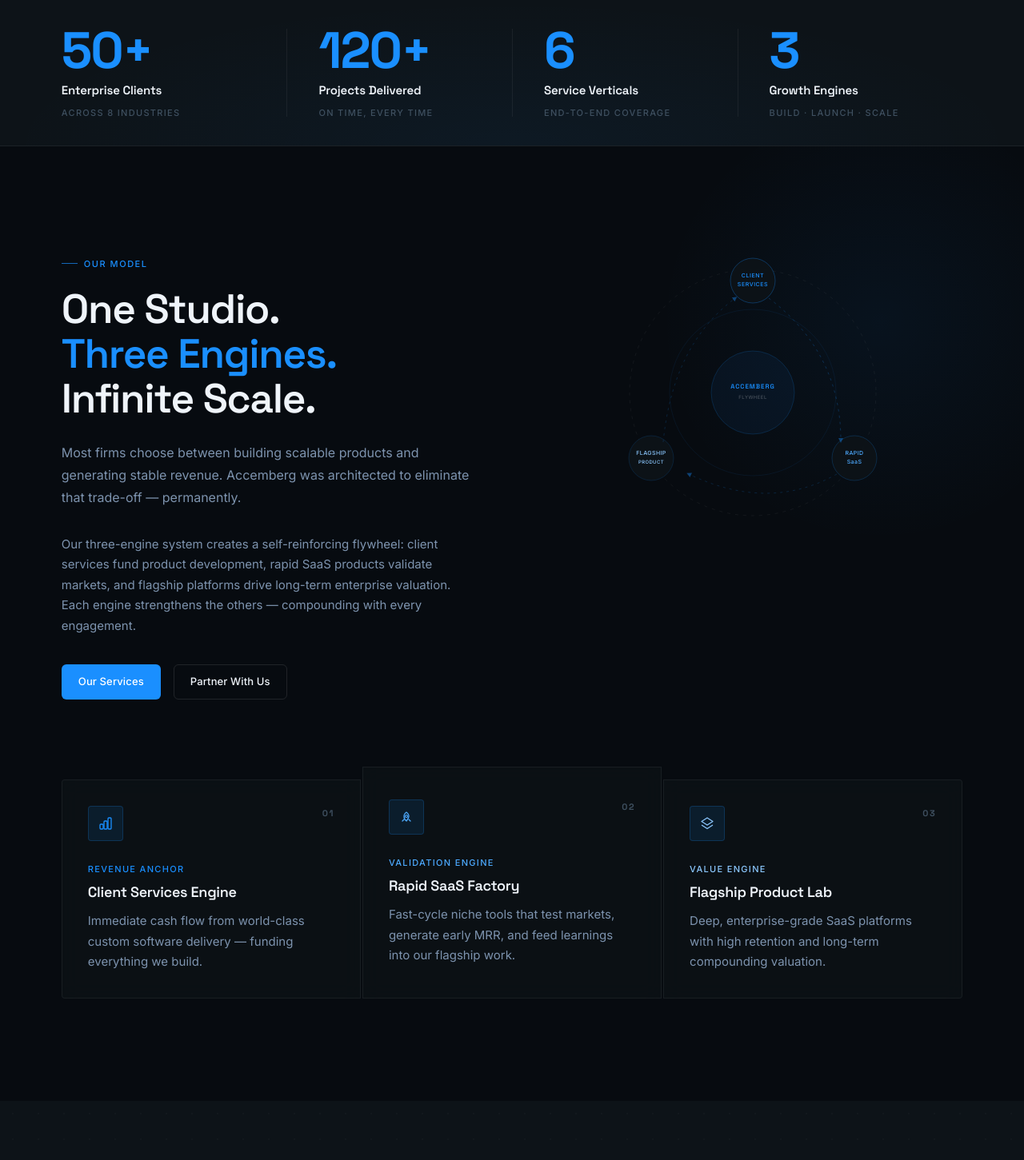
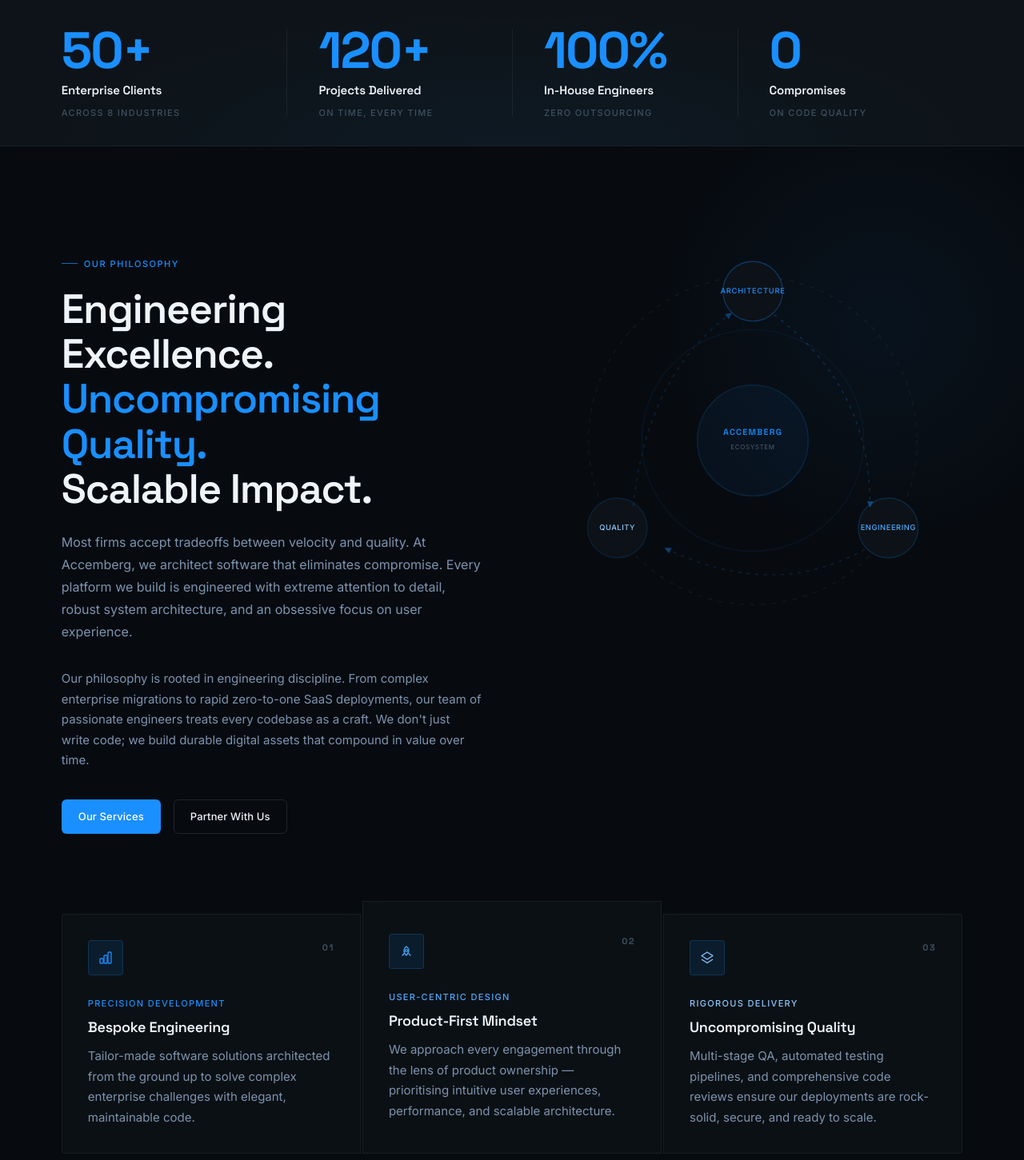
Before and after one commit to AccembergGroup/Company_Website, a Next.js app: page / in a window 1280 px wide. Shown: the part 1099-2550 px from the top of the page at 80% size. Built offline with nearby package versions, Linux system fonts and the light colour scheme.

Commit message:
UI Fixes

```diff
--- a/src/components/About.js
+++ b/src/components/About.js
@@ -5,25 +5,25 @@
 const ENGINES = [
   {
     num: '01',
-    title: 'Client Services Engine',
-    role: 'Revenue Anchor',
-    desc: 'Immediate cash flow from world-class custom software delivery — funding everything we build.',
+    title: 'Bespoke Engineering',
+    role: 'Precision Development',
+    desc: 'Tailor-made software solutions architected from the ground up to solve complex enterprise challenges with elegant, maintainable code.',
     color: 'var(--accent)',
     icon: <BuildIcon />,
   },
   {
     num: '02',
-    title: 'Rapid SaaS Factory',
-    role: 'Validation Engine',
-    desc: 'Fast-cycle niche tools that test markets, generate early MRR, and feed learnings into our flagship work.',
+    title: 'Product-First Mindset',
+    role: 'User-Centric Design',
+    desc: 'We approach every engagement through the lens of product ownership — prioritising intuitive user experiences, performance, and scalable architecture.',
     color: '#4DAAFF',
     icon: <RocketIcon />,
   },
   {
     num: '03',
-    title: 'Flagship Product Lab',
-    role: 'Value Engine',
-    desc: 'Deep, enterprise-grade SaaS platforms with high retention and long-term compounding valuation.',
+    title: 'Uncompromising Quality',
+    role: 'Rigorous Delivery',
+    desc: 'Multi-stage QA, automated testing pipelines, and comprehensive code reviews ensure our deployments are rock-solid, secure, and ready to scale.',
     color: '#8CC8FF',
     icon: <LayersIcon />,
   },
@@ -84,21 +84,17 @@
         >
           {/* Left — Text */}
           <div>
-            <div className="section-label reveal">Our Model</div>
+            <div className="section-label reveal">Our Philosophy</div>
             <h2 className="text-h2 reveal" style={{ marginBottom: 24 }}>
-              One Studio.<br />
-              <span style={{ color: 'var(--accent)' }}>Three Engines.</span><br />
-              Infinite Scale.
+              Engineering Excellence.<br />
+              <span style={{ color: 'var(--accent)' }}>Uncompromising Quality.</span><br />
+              Scalable Impact.
             </h2>
             <p className="text-body-lg reveal" style={{ marginBottom: 32 }}>
-              Most firms choose between building scalable products and generating stable revenue.
-              Accemberg was architected to eliminate that trade-off — permanently.
+              Most firms accept tradeoffs between velocity and quality. At Accemberg, we architect software that eliminates compromise. Every platform we build is engineered with extreme attention to detail, robust system architecture, and an obsessive focus on user experience.
             </p>
             <p className="text-body reveal" style={{ marginBottom: 36 }}>
-              Our three-engine system creates a self-reinforcing flywheel: client services fund
-              product development, rapid SaaS products validate markets, and flagship platforms
-              drive long-term enterprise valuation. Each engine strengthens the others —
-              compounding with every engagement.
+              Our philosophy is rooted in engineering discipline. From complex enterprise migrations to rapid zero-to-one SaaS deployments, our team of passionate engineers treats every codebase as a craft. We don't just write code; we build durable digital assets that compound in value over time.
             </p>
             <div style={{ display: 'flex', gap: 16, flexWrap: 'wrap' }} className="reveal">
               <a href="#services" className="btn btn-primary btn-sm">
@@ -118,7 +114,7 @@
               display: 'flex',
               alignItems: 'center',
               justifyContent: 'center',
-              minHeight: 340,
+              minHeight: 480,
             }}
           >
             <FlywheelDiagram />
@@ -200,7 +196,7 @@
 /* ── Flywheel SVG Diagram ───────────────────────────────── */
 function FlywheelDiagram() {
   return (
-    <div style={{ position: 'relative', width: '100%', maxWidth: 360 }}>
+    <div style={{ position: 'relative', width: '100%', maxWidth: 480 }}>
       <svg viewBox="0 0 360 360" fill="none" xmlns="http://www.w3.org/2000/svg" style={{ width: '100%' }}>
         {/* Outer circle */}
         <circle cx="180" cy="180" r="154" stroke="rgba(255,255,255,0.05)" strokeWidth="1" strokeDasharray="4 6" />
@@ -211,23 +207,20 @@
 
         {/* Core text */}
         <text x="180" y="175" textAnchor="middle" fill="rgba(26,143,255,0.9)" fontSize="8" fontFamily="Space Grotesk, sans-serif" fontWeight="700" letterSpacing="0.12em">ACCEMBERG</text>
-        <text x="180" y="188" textAnchor="middle" fill="rgba(255,255,255,0.3)" fontSize="6" fontFamily="Inter, sans-serif" letterSpacing="0.08em">FLYWHEEL</text>
+        <text x="180" y="188" textAnchor="middle" fill="rgba(255,255,255,0.3)" fontSize="6" fontFamily="Inter, sans-serif" letterSpacing="0.08em">ECOSYSTEM</text>
 
         {/* Engine nodes */}
         {/* Node 1 — top */}
         <circle cx="180" cy="40" r="28" fill="rgba(13,19,24,0.9)" stroke="rgba(26,143,255,0.3)" strokeWidth="1" />
-        <text x="180" y="36" textAnchor="middle" fill="#1A8FFF" fontSize="7" fontFamily="Inter, sans-serif" fontWeight="500" letterSpacing="0.08em">CLIENT</text>
-        <text x="180" y="47" textAnchor="middle" fill="#1A8FFF" fontSize="7" fontFamily="Inter, sans-serif" fontWeight="500" letterSpacing="0.08em">SERVICES</text>
+        <text x="180" y="42" textAnchor="middle" fill="#1A8FFF" fontSize="7" fontFamily="Inter, sans-serif" fontWeight="500" letterSpacing="0.08em">ARCHITECTURE</text>
 
         {/* Node 2 — bottom-right */}
         <circle cx="307" cy="262" r="28" fill="rgba(13,19,24,0.9)" stroke="rgba(26,143,255,0.2)" strokeWidth="1" />
-        <text x="307" y="258" textAnchor="middle" fill="#4DAAFF" fontSize="7" fontFamily="Inter, sans-serif" fontWeight="500" letterSpacing="0.06em">RAPID</text>
-        <text x="307" y="269" textAnchor="middle" fill="#4DAAFF" fontSize="7" fontFamily="Inter, sans-serif" fontWeight="500" letterSpacing="0.06em">SaaS</text>
+        <text x="307" y="264" textAnchor="middle" fill="#4DAAFF" fontSize="7" fontFamily="Inter, sans-serif" fontWeight="500" letterSpacing="0.06em">ENGINEERING</text>
 
         {/* Node 3 — bottom-left */}
         <circle cx="53" cy="262" r="28" fill="rgba(13,19,24,0.9)" stroke="rgba(26,143,255,0.15)" strokeWidth="1" />
-        <text x="53" y="258" textAnchor="middle" fill="#8CC8FF" fontSize="7" fontFamily="Inter, sans-serif" fontWeight="500" letterSpacing="0.06em">FLAGSHIP</text>
-        <text x="53" y="269" textAnchor="middle" fill="#8CC8FF" fontSize="6" fontFamily="Inter, sans-serif" fontWeight="500" letterSpacing="0.06em">PRODUCT</text>
+        <text x="53" y="264" textAnchor="middle" fill="#8CC8FF" fontSize="7" fontFamily="Inter, sans-serif" fontWeight="500" letterSpacing="0.06em">QUALITY</text>
 
         {/* Arrows — connecting nodes clockwise */}
         <path d="M 200 62 Q 290 130 290 240" stroke="rgba(26,143,255,0.25)" strokeWidth="1" strokeDasharray="3 5" markerEnd="url(#arr)" />
--- a/src/components/Contact.js
+++ b/src/components/Contact.js
@@ -81,8 +81,8 @@
               <span style={{ color: 'var(--accent)' }}>Something Great</span>
             </h2>
             <p className="text-body-lg reveal" style={{ marginBottom: 40 }}>
-              Whether you're an enterprise looking for a delivery partner, a founder with a
-              product idea, or an investor exploring our model — we want to hear from you.
+              Whether you're an enterprise looking for a delivery partner, or a visionary
+              founder with a high-impact product idea — we want to collaborate with you.
             </p>
 
             {/* Contact details */}
@@ -112,8 +112,8 @@
             <div style={{ display: 'flex', flexDirection: 'column', gap: 12 }} className="reveal">
               {[
                 '98% client retention across all engagements',
-                'Flexible engagement models: fixed-scope & retainer',
-                'Senior engineers on every project — no juniors on lead',
+                'Transparent, flexible engagement models tailored to your roadmap',
+                'Led by senior engineers — we never compromise on technical leadership',
               ].map((item) => (
                 <div key={item} style={{ display: 'flex', gap: 12, alignItems: 'flex-start' }}>
                   <span style={{ color: 'var(--accent)', fontSize: 14, lineHeight: 1.6, flexShrink: 0 }}>✓</span>
--- a/src/components/Hero.js
+++ b/src/components/Hero.js
@@ -16,8 +16,8 @@
 const PROOF_ITEMS = [
   '50+ Clients',
   '120+ Projects',
-  '3 Growth Engines',
-  '6 Service Verticals',
+  'Engineering Excellence',
+  'Full-Stack Capabilities',
 ]
 
 export default function Hero() {
@@ -248,8 +248,9 @@
             margin: '0 auto 44px',
           }}
         >
-          Accemberg is a hybrid venture studio — where client-grade engineering discipline
-          meets product-company ambition. We build software that compounds.
+          Accemberg is an engineering-first technology firm. We partner with ambitious
+          organizations to architect, build, and scale uncompromising digital products
+          and enterprise platforms.
         </p>
 
         {/* CTAs */}
--- a/src/components/Products.js
+++ b/src/components/Products.js
@@ -5,33 +5,33 @@
 const PRODUCTS = [
   {
     id: 'flagship',
-    label: 'Flagship Product Lab',
-    title: 'Enterprise-Grade SaaS Platforms',
-    desc: 'Deep, long-lifecycle products engineered for enterprise retention and compounding MRR. Our Flagship Lab builds platforms that become the backbone of our clients\' operations — architected for 10-year horizons.',
-    tags: ['Enterprise', 'SaaS', 'Long Lifecycle'],
+    label: 'Enterprise Platforms',
+    title: 'Mission-Critical Architecture',
+    desc: 'Deep, long-lifecycle products engineered for high security, performance, and durability. We build platforms that become the reliable backbone of our clients\' critical operations — architected for 10-year horizons.',
+    tags: ['Enterprise', 'Architecture', 'Scale'],
     accent: 'var(--accent)',
-    status: 'In Development',
+    status: 'Core Expertise',
     highlight: true,
-    metric: { label: 'Target MRR Growth', val: '3× YoY' },
+    metric: { label: 'Quality Standard', val: 'Zero Downtime' },
     icon: <FlagshipIcon />,
   },
   {
     id: 'agnishakti',
-    label: 'Rapid SaaS Factory',
-    title: 'Agnishakti Platform',
-    desc: 'A high-velocity niche SaaS product built to validate a key market segment — from MVP to monetisation in weeks, not quarters.',
-    tags: ['Niche SaaS', 'Fast Launch'],
+    label: 'High-Velocity SaaS',
+    title: 'Rapid Product Validation',
+    desc: 'Rapid zero-to-one product development. We validate, build, and deploy market-ready software solutions with uncompromising quality at startup speeds.',
+    tags: ['SaaS', 'Fast Launch'],
     accent: '#4DAAFF',
-    status: 'Active',
+    status: 'Active Track',
     metric: { label: 'Dev Cycle', val: '< 8 weeks' },
     icon: <RapidIcon />,
   },
   {
     id: 'client-services',
-    label: 'Client Services Engine',
-    title: 'Custom Software Delivery',
-    desc: 'Bespoke solutions for enterprise clients — full ownership, structured delivery, and long-term maintenance partnerships.',
-    tags: ['Custom', 'Full-Stack', 'Enterprise'],
+    label: 'Dedicated Engineering',
+    title: 'Direct Team Integration',
+    desc: 'Seamlessly integrate our senior architects and full-stack developers into your organisation to accelerate your product roadmap and tackle complex technical debt.',
+    tags: ['Custom', 'Full-Stack', 'Consulting'],
     accent: '#8CC8FF',
     status: 'Open to Engagements',
     metric: { label: 'Project Start', val: '< 2 weeks' },
@@ -76,13 +76,13 @@
         {/* Header */}
         <div style={{ marginBottom: 'clamp(48px,6vw,80px)', display: 'flex', justifyContent: 'space-between', alignItems: 'flex-end', flexWrap: 'wrap', gap: 24 }}>
           <div style={{ maxWidth: 520 }}>
-            <div className="section-label reveal">Products & Capabilities</div>
+            <div className="section-label reveal">Our Core Capabilities</div>
             <h2 className="text-h2 reveal" style={{ marginBottom: 16 }}>
-              What We're<br/>
-              <span style={{ color: 'var(--accent)' }}>Building</span>
+              Engineering<br/>
+              <span style={{ color: 'var(--accent)' }}>That Scales</span>
             </h2>
             <p className="text-body-lg reveal">
-              Three parallel product tracks — each contributing to the same compounding flywheel of growth.
+              Whether we are building proprietary SaaS platforms or custom enterprise solutions, the same relentless standard of quality applies.
             </p>
           </div>
           <a href="#contact" className="btn btn-outline btn-sm reveal">
--- a/src/components/Projects.js
+++ b/src/components/Projects.js
@@ -19,7 +19,7 @@
     industry: 'SaaS',
     type: 'Product Development',
     title: 'Real-Time Analytics SaaS',
-    desc: 'Launched a niche analytics tool from MVP to 500+ paying users within 10 weeks using our Rapid SaaS Factory model.',
+    desc: 'Launched a niche analytics tool from MVP to 500+ paying users within 10 weeks using our high-velocity engineering frameworks.',
     tech: ['Next.js', 'Python', 'ClickHouse'],
     outcome: '500+ users in 10 weeks',
     duration: '10 weeks',
--- a/src/components/Services.js
+++ b/src/components/Services.js
@@ -91,7 +91,7 @@
             <span style={{ color: 'var(--accent)' }}>Engineering Services</span>
           </h2>
           <p className="text-body-lg reveal" style={{ color: 'var(--text-secondary)' }}>
-            From initial architecture to production-grade deployment — we cover every dimension of modern software engineering.
+            From initial architecture to production-grade deployment — we bring a studio-grade approach to every dimension of software engineering.
           </p>
         </div>
 
--- a/src/components/StatsBar.js
+++ b/src/components/StatsBar.js
@@ -5,8 +5,8 @@
 const STATS = [
   { end: 50,  suffix: '+', label: 'Enterprise Clients',  sub: 'Across 8 industries' },
   { end: 120, suffix: '+', label: 'Projects Delivered',  sub: 'On time, every time' },
-  { end: 6,   suffix: '',  label: 'Service Verticals',   sub: 'End-to-end coverage' },
-  { end: 3,   suffix: '',  label: 'Growth Engines',      sub: 'Build · Launch · Scale' },
+  { end: 100, suffix: '%', label: 'In-House Engineers',  sub: 'Zero outsourcing' },
+  { end: 0,   suffix: '',  label: 'Compromises',         sub: 'On code quality' },
 ]
 
 function useCountUp(end, duration = 1800, start = false) {
```
